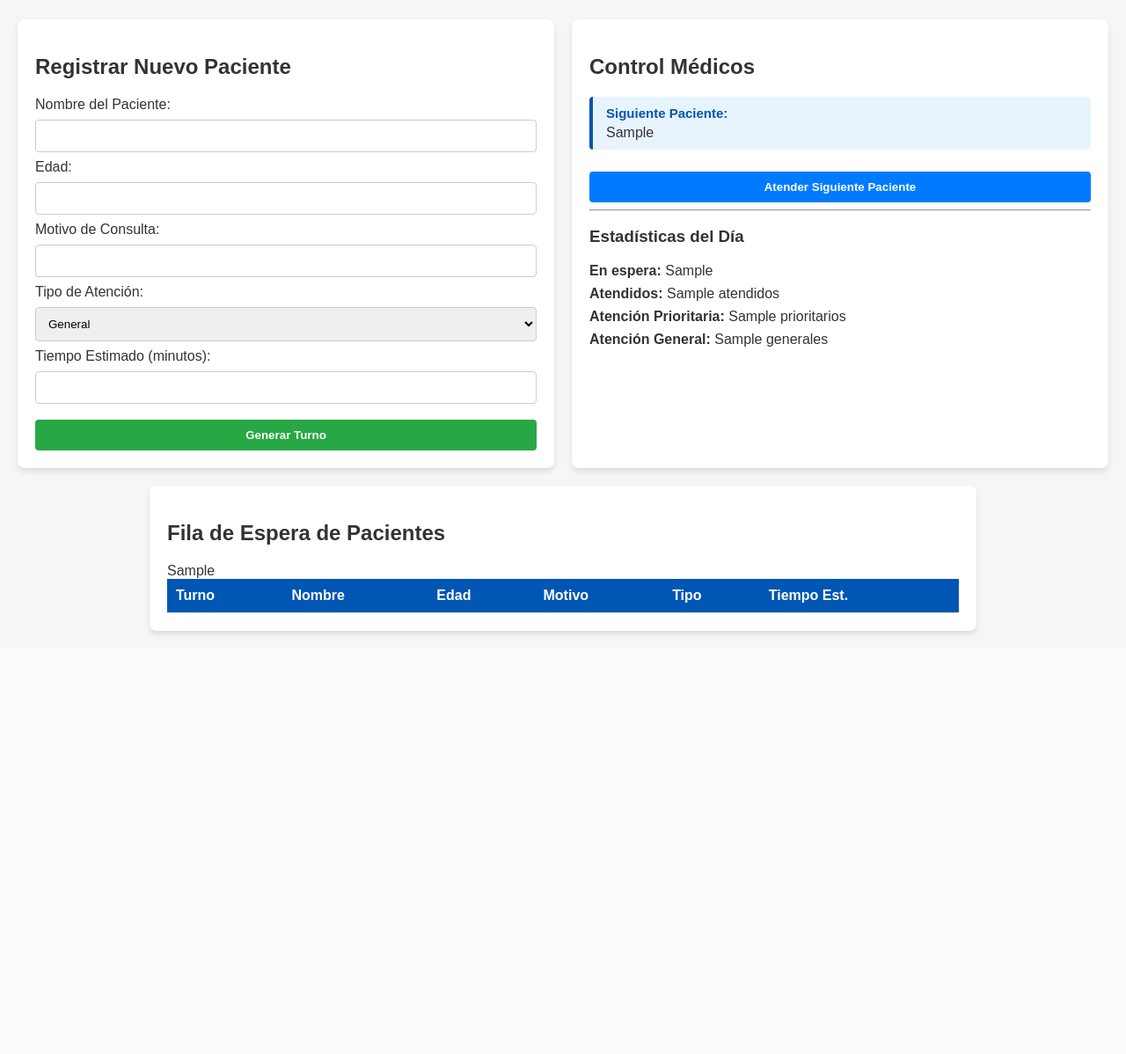
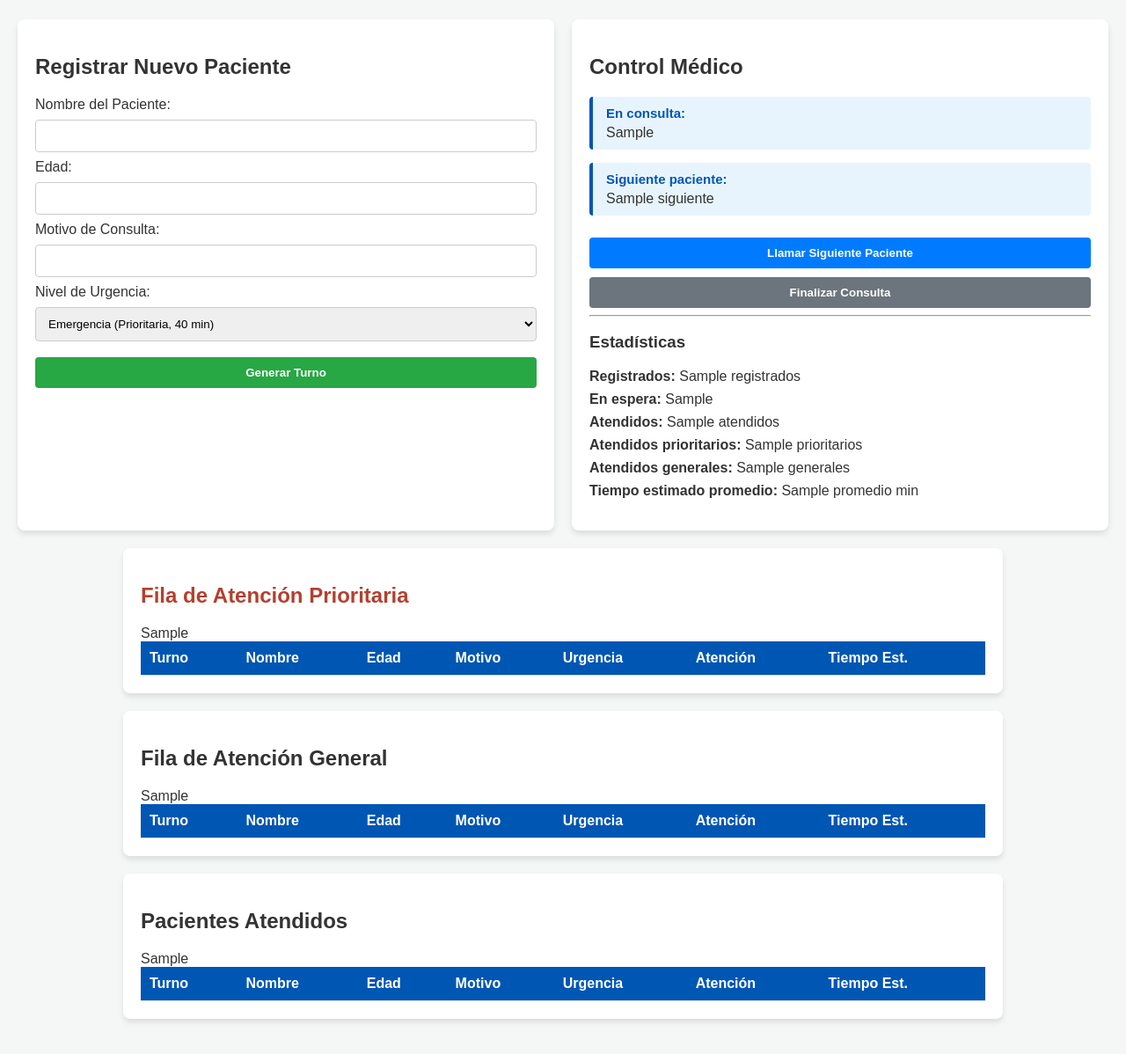
Before and after one commit to teremarroquin/turnos-hospital, a Python web app: template templates/index.html in a window 1280 px wide. Shown: the part 78-1276 px from the top of the page at 88% size. Before the commit the page ends 802 px from the top, so only its background shows below. Run offline with Jinja, Linux system fonts and the light colour scheme; the template is opened without the code that fills it: most values are stand-ins (such as "Sample title", 1, 10 or a date in 2020); lists and menus that the app fills with data are empty.

Commit message:
CREATED otra vez

```diff
--- a/static/styles.css
+++ b/static/styles.css
@@ -14,6 +14,7 @@ header {
 
 .contenedor {
     display: flex;
+    flex-wrap: wrap;
     gap: 20px;
     justify-content: center;
     margin-bottom: 20px;
@@ -25,15 +26,17 @@ header {
     border-radius: 8px;
     box-shadow: 0 4px 6px rgba(0,0,0,0.1);
     flex: 1;
+    min-width: 280px;
+    overflow-x: auto;
 }
 
-.lista-espera {
-    max-width: 900px;
-    margin: 0 auto;
+.lista {
+    max-width: 960px;
+    margin: 0 auto 20px auto;
 }
 
-/* Caja del siguiente paciente */
-.caja-siguiente {
+/* Cajas de pacientes */
+.caja-paciente {
     background-color: #e8f4fd;
     border-left: 4px solid #0056b3;
     padding: 10px 15px;
@@ -41,19 +44,19 @@ header {
     margin-bottom: 15px;
 }
 
-.caja-siguiente h3 {
+.caja-paciente h3 {
     margin-top: 0;
     margin-bottom: 5px;
     font-size: 15px;
     color: #0056b3;
 }
 
-.caja-siguiente p {
+.caja-paciente p {
     margin: 0;
     font-size: 14px;
-    color: #333;
 }
 
+/* Formularios */
 form {
     display: flex;
     flex-direction: column;
@@ -78,11 +81,15 @@ button {
     background-color: #28a745;
 }
 
-.btn-atender {
+.btn-llamar {
     background-color: #007bff;
-    width: 100%;
 }
 
+.btn-finalizar {
+    background-color: #6c757d;
+}
+
+/* Estadisticas */
 .stats {
     list-style: none;
     padding: 0;
@@ -92,6 +99,7 @@ button {
     margin-bottom: 8px;
 }
 
+/* Tablas */
 table {
     width: 100%;
     border-collapse: collapse;
@@ -107,3 +115,7 @@ th {
     background-color: #0056b3;
     color: white;
 }
+
+.titulo-prioritaria {
+    color: #b3402f;
+}
--- a/templates/index.html
+++ b/templates/index.html
@@ -2,6 +2,7 @@
 <html lang="es">
 <head>
     <meta charset="UTF-8">
+    <meta name="viewport" content="width=device-width, initial-scale=1">
     <title>Administración de Turnos</title>
     <link rel="stylesheet" href="/static/styles.css">
 </head>
@@ -13,7 +14,7 @@
 
     <div class="contenedor">
 
-        <!-- Formulario de Registro -->
+        <!-- Formulario de registro -->
         <section class="tarjeta">
             <h2>Registrar Nuevo Paciente</h2>
             <form action="/registrar" method="POST">
@@ -21,66 +22,95 @@
                 <input type="text" name="nombre" required>
 
                 <label>Edad:</label>
-                <input type="number" name="edad" required>
+                <input type="number" name="edad" min="0" max="120" required>
 
                 <label>Motivo de Consulta:</label>
                 <input type="text" name="motivo" required>
 
-                <label>Tipo de Atención:</label>
-                <select name="tipo_atencion">
-                    <option value="General">General</option>
-                    <option value="Prioritaria">Prioritaria</option>
+                <label>Nivel de Urgencia:</label>
+                <select name="urgencia">
+                    <option value="emergencia">Emergencia (Prioritaria, 40 min)</option>
+                    <option value="urgente">Urgente (Prioritaria, 30 min)</option>
+                    <option value="leve">Leve (General, 20 min)</option>
+                    <option value="rutina">Rutina (General, 15 min)</option>
                 </select>
-
-                <label>Tiempo Estimado (minutos):</label>
-                <input type="number" name="tiempo_estimado" required>
 
                 <button type="submit" class="btn-guardar">Generar Turno</button>
             </form>
         </section>
 
-        <!-- Control de Médicos -->
+        <!-- Control del médico -->
         <section class="tarjeta">
-            <h2>Control Médicos</h2>
+            <h2>Control Médico</h2>
 
-            <div class="caja-siguiente">
-                <h3>Siguiente Paciente:</h3>
-                {{siguiente_paciente}}
+            <div class="caja-paciente">
+                <h3>En consulta:</h3>
+                {{en_consulta}}
             </div>
 
-            <form action="/atender" method="POST">
-                <button type="submit" class="btn-atender">Atender Siguiente Paciente</button>
+            <div class="caja-paciente">
+                <h3>Siguiente paciente:</h3>
+                {{siguiente}}
+            </div>
+
+            <form action="/llamar" method="POST">
+                <button type="submit" class="btn-llamar">Llamar Siguiente Paciente</button>
+            </form>
+
+            <form action="/finalizar" method="POST">
+                <button type="submit" class="btn-finalizar">Finalizar Consulta</button>
             </form>
 
             <hr>
 
-            <h3>Estadísticas del Día</h3>
+            <h3>Estadísticas</h3>
             <ul class="stats">
+                <li><strong>Registrados:</strong> {{registrados}}</li>
                 <li><strong>En espera:</strong> {{en_espera}}</li>
                 <li><strong>Atendidos:</strong> {{atendidos}}</li>
-                <li><strong>Atención Prioritaria:</strong> {{prioritarios}}</li>
-                <li><strong>Atención General:</strong> {{generales}}</li>
+                <li><strong>Atendidos prioritarios:</strong> {{prioritarios}}</li>
+                <li><strong>Atendidos generales:</strong> {{generales}}</li>
+                <li><strong>Tiempo estimado promedio:</strong> {{promedio}} min</li>
             </ul>
         </section>
 
     </div>
 
-    <!-- Lista de Espera -->
-    <section class="tarjeta lista-espera">
-        <h2>Fila de Espera de Pacientes</h2>
+    <!-- Fila prioritaria -->
+    <section class="tarjeta lista">
+        <h2 class="titulo-prioritaria">Fila de Atención Prioritaria</h2>
         <table>
             <thead>
-                <tr>
-                    <th>Turno</th>
-                    <th>Nombre</th>
-                    <th>Edad</th>
-                    <th>Motivo</th>
-                    <th>Tipo</th>
-                    <th>Tiempo Est.</th>
-                </tr>
+                <tr><th>Turno</th><th>Nombre</th><th>Edad</th><th>Motivo</th><th>Urgencia</th><th>Atención</th><th>Tiempo Est.</th></tr>
             </thead>
             <tbody>
-                {{tabla_pacientes}}
+                {{fila_prioritaria}}
+            </tbody>
+        </table>
+    </section>
+
+    <!-- Fila general -->
+    <section class="tarjeta lista">
+        <h2>Fila de Atención General</h2>
+        <table>
+            <thead>
+                <tr><th>Turno</th><th>Nombre</th><th>Edad</th><th>Motivo</th><th>Urgencia</th><th>Atención</th><th>Tiempo Est.</th></tr>
+            </thead>
+            <tbody>
+                {{fila_general}}
+            </tbody>
+        </table>
+    </section>
+
+    <!-- Pacientes atendidos -->
+    <section class="tarjeta lista">
+        <h2>Pacientes Atendidos</h2>
+        <table>
+            <thead>
+                <tr><th>Turno</th><th>Nombre</th><th>Edad</th><th>Motivo</th><th>Urgencia</th><th>Atención</th><th>Tiempo Est.</th></tr>
+            </thead>
+            <tbody>
+                {{tabla_atendidos}}
             </tbody>
         </table>
     </section>
```
Also changed, not shown: app.py (+92 -57 lines), sistema.py (+95 -53 lines), hospital.db.
